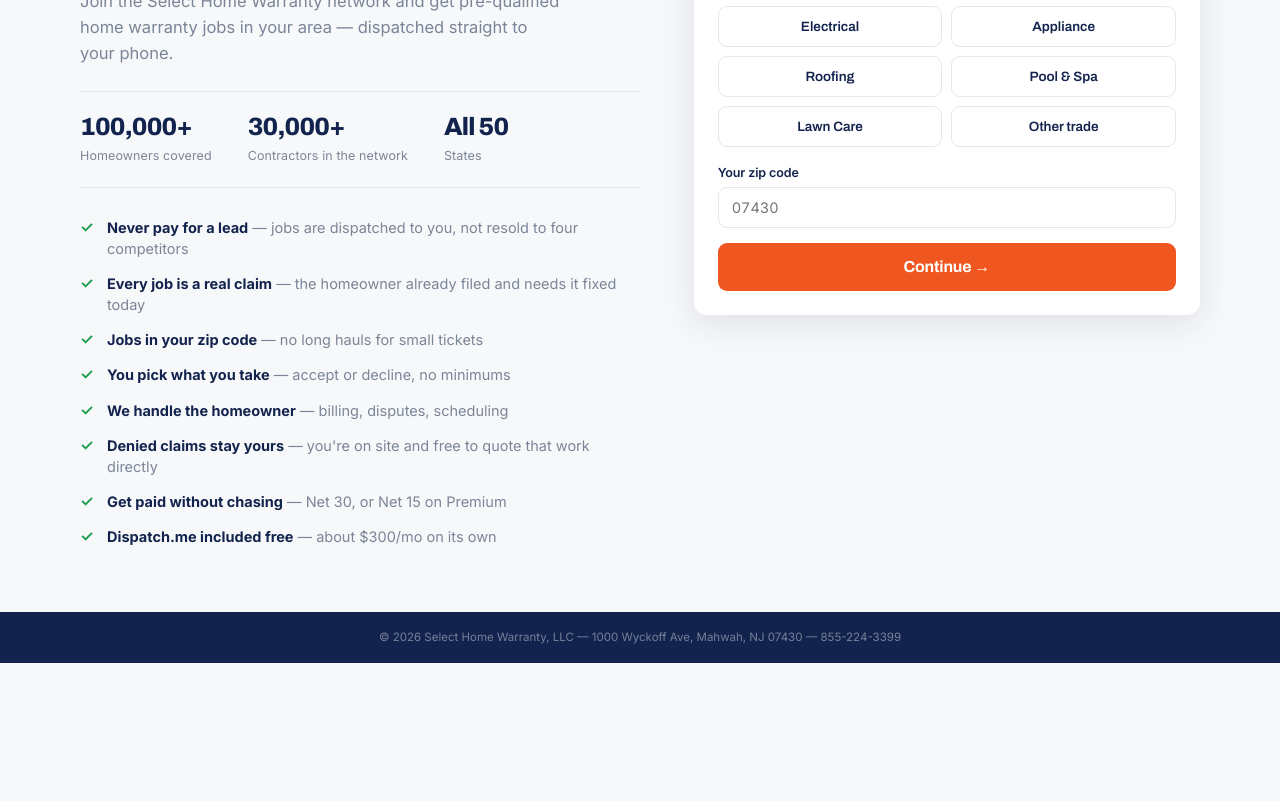
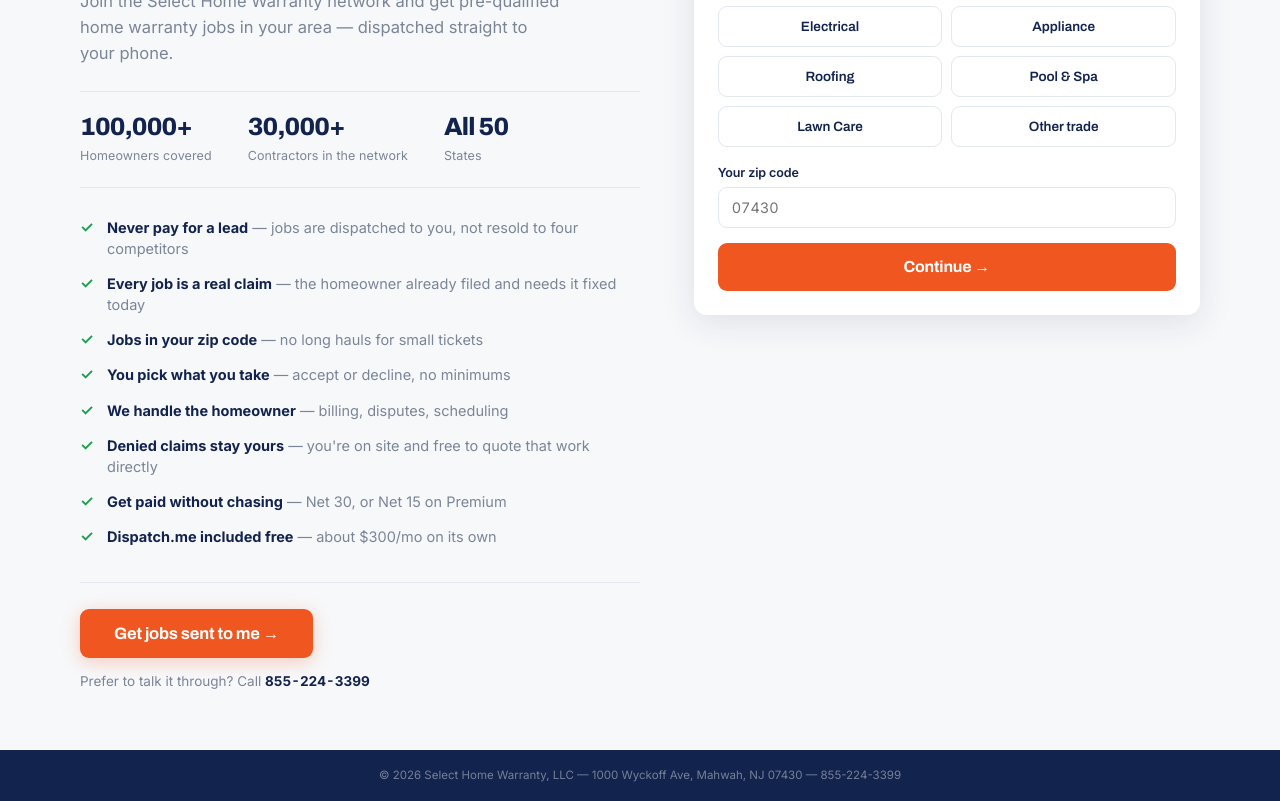
Before and after one commit to Davemoradi/shw-contractor-app, a website: page index.html in a window 1280 px wide. Shown: the part 298-1099 px from the top of the page. Before the commit the page ends 961 px from the top, so only its background shows below. Drawn offline with Linux system fonts and the light colour scheme.

Commit message:
Add files via upload

```diff
--- a/index.html
+++ b/index.html
@@ -45,13 +45,12 @@
 
 @media(max-width:620px){.stats{gap:20px}.stats strong{font-size:20px}}
 
-.lcta{margin-top:26px;padding-top:24px;border-top:1px solid var(--border)}
+.lcta{margin-top:28px;padding-top:26px;border-top:1px solid var(--border)}
 .lcta-btn{display:inline-block;background:var(--orange);color:var(--white);border:none;border-radius:9px;padding:15px 34px;font-family:var(--display);font-size:16.5px;font-weight:700;letter-spacing:-.2px;cursor:pointer;transition:background .18s,transform .18s;box-shadow:0 4px 18px rgba(240,86,31,.28)}
 .lcta-btn:hover{background:#d64614;transform:translateY(-1px)}
 .lcta-alt{font-size:13.5px;color:var(--muted);margin-top:13px}
 .lcta-alt a{color:var(--navy);font-weight:700;text-decoration:none;font-variant-numeric:tabular-nums}
 .lcta-alt a:hover{color:var(--blue)}
-@media(min-width:961px){.lcta{display:none}}
 .card{background:var(--white);border-radius:13px;box-shadow:0 8px 34px rgba(18,35,77,.11);overflow:hidden;position:sticky;top:22px}
 @media(max-width:960px){.card{position:static}}
 .card-head{background:var(--navy);padding:18px 24px}
```
